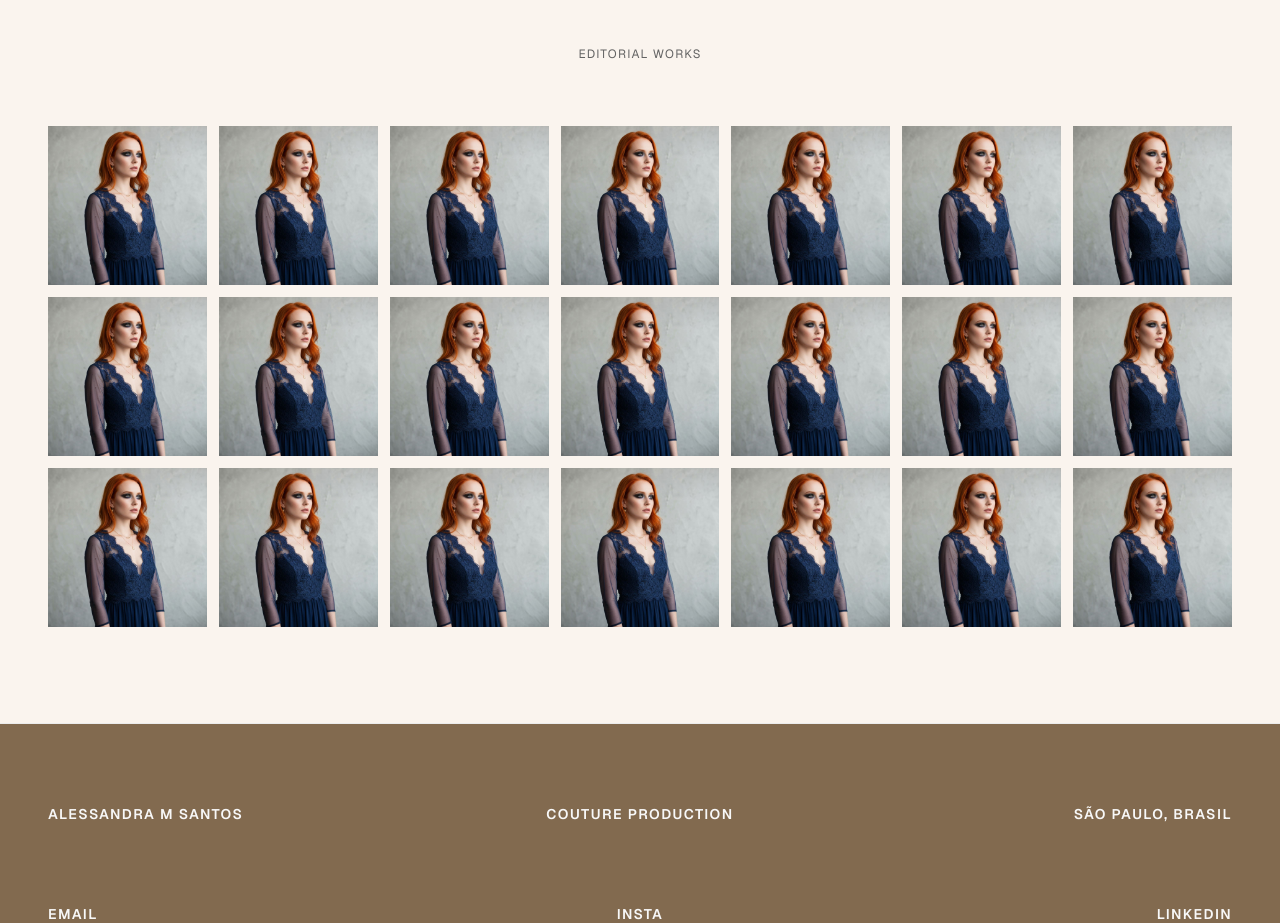
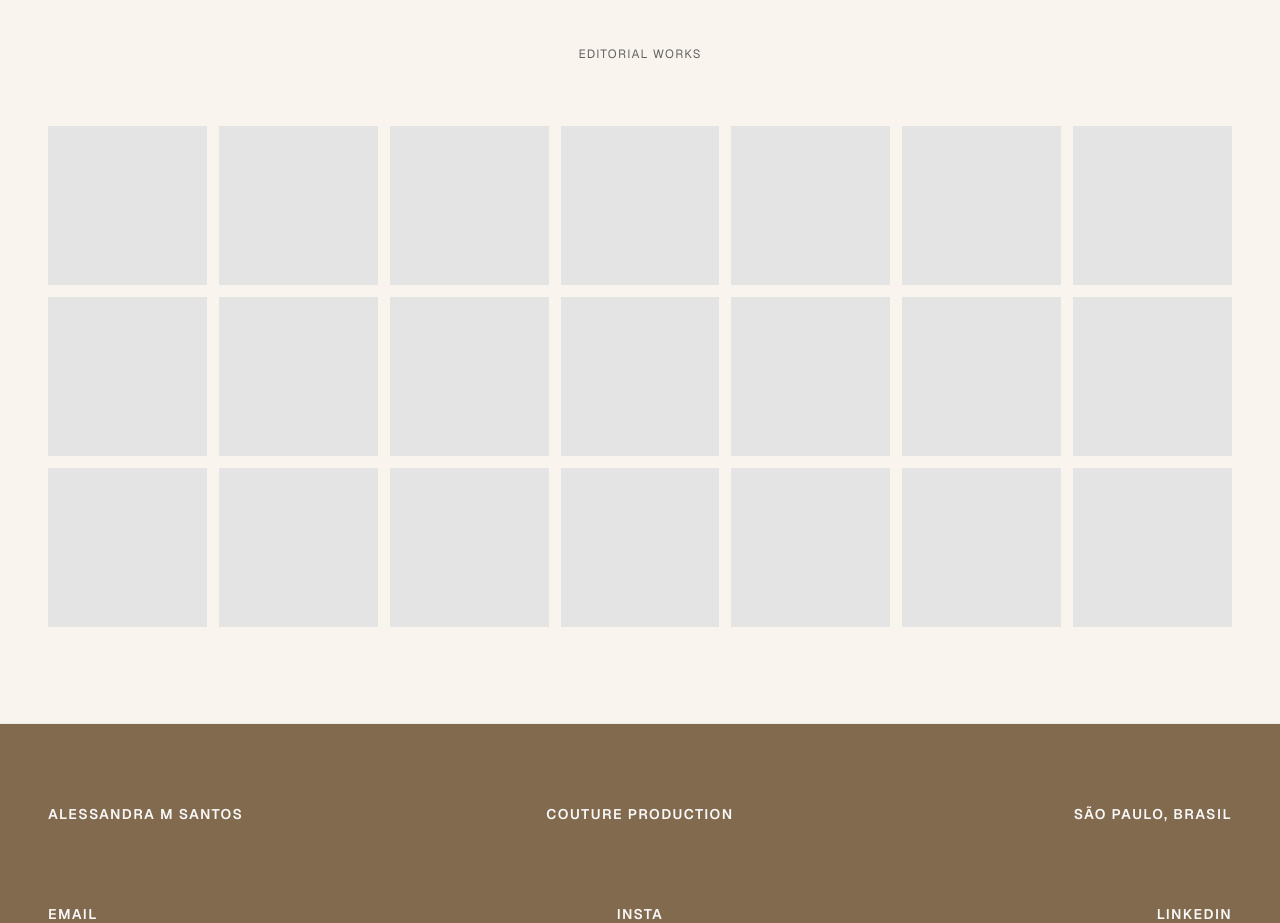
Before and after one commit to MatheusMartinho/ecco-website, a Next.js app: page / in a window 1280 px wide. Shown: the part 1200-2123 px from the top of the page. Built offline with nearby package versions, Linux system fonts and the light colour scheme.

Commit message:
Imagens removidas

```diff
--- a/components/gallery.tsx
+++ b/components/gallery.tsx
@@ -12,11 +12,7 @@ export default function Gallery() {
       <div className="grid grid-cols-3 md:grid-cols-7 gap-2 md:gap-3">
         {images.map((num) => (
           <div key={num} className="aspect-square bg-muted overflow-hidden hover:opacity-80 transition cursor-pointer">
-            <img
-              src={`/fashion-photography-portrait-.jpg?height=120&width=120&query=fashion photography portrait ${num}`}
-              alt={`Portfolio work ${num}`}
-              className="w-full h-full object-cover"
-            />
+            {/* Imagem removida - substitua pela sua própria galeria de imagens */}
           </div>
         ))}
       </div>
```
